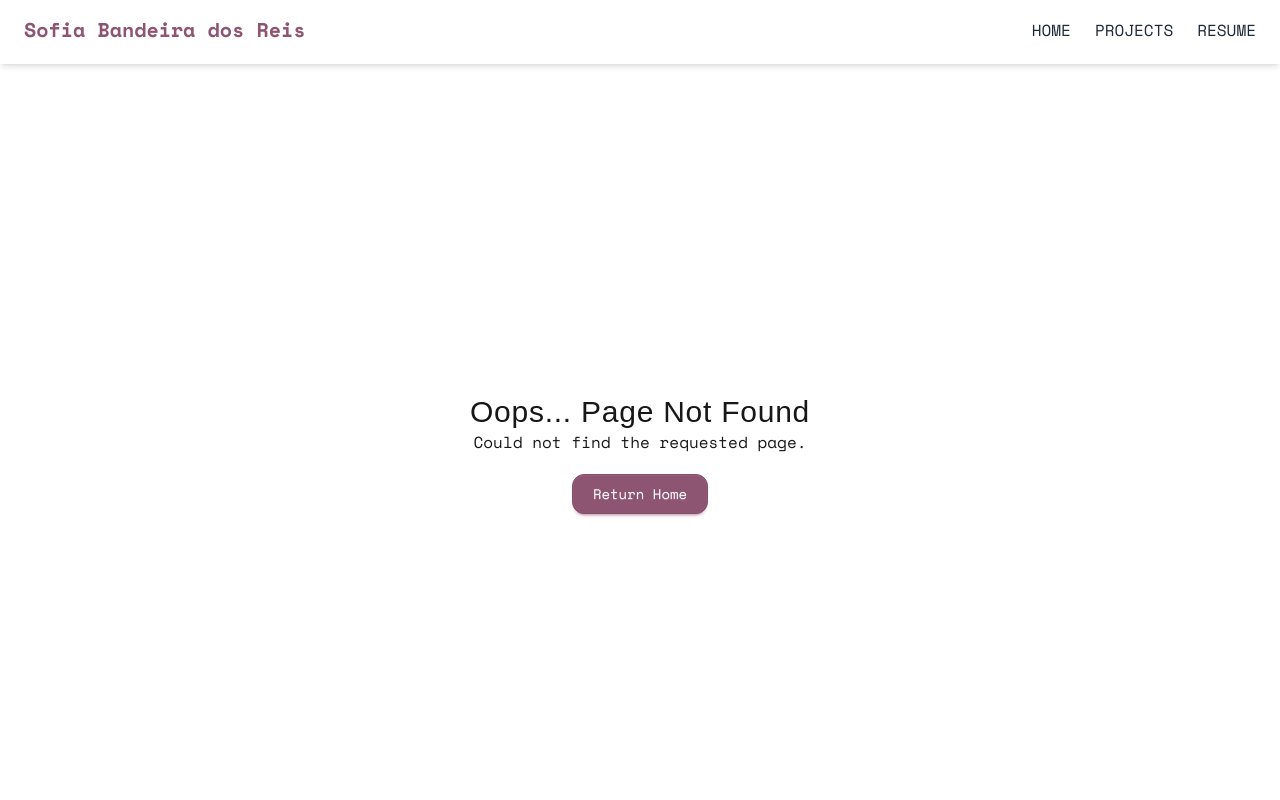
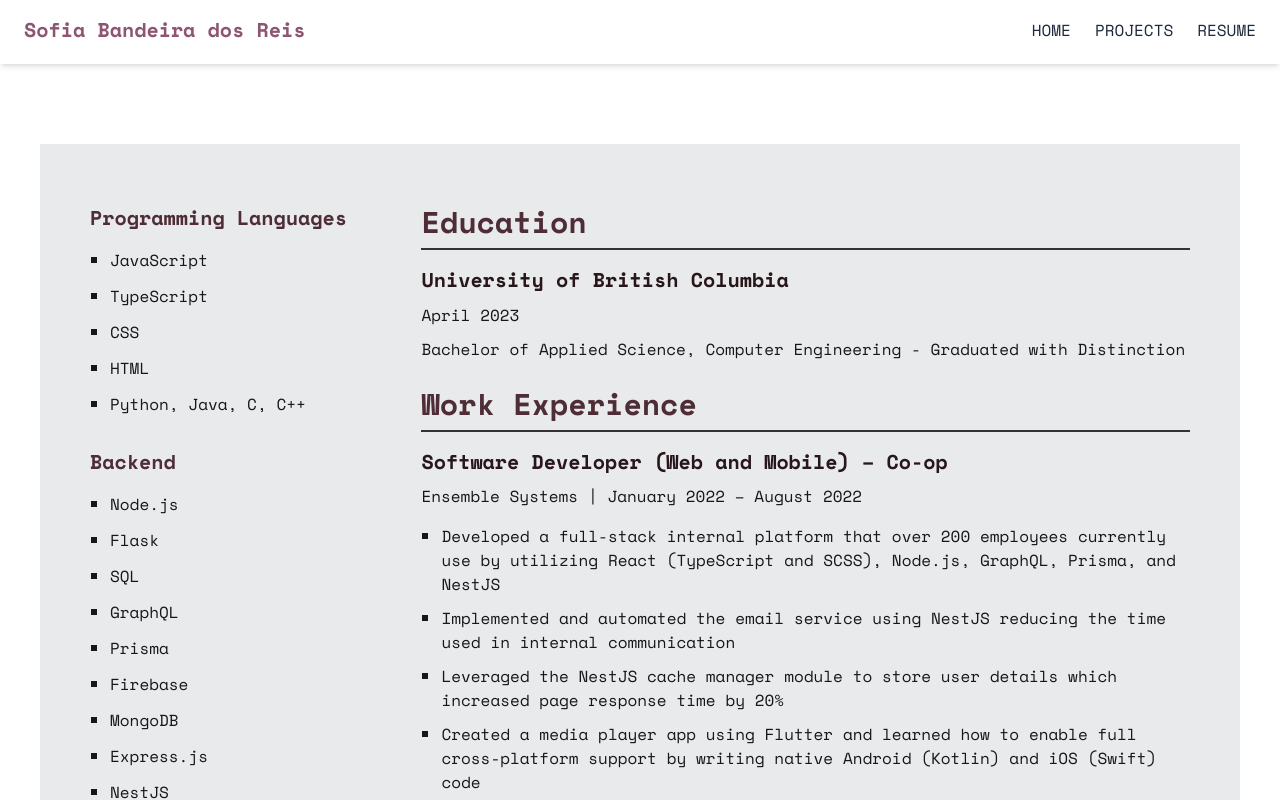
Before and after one commit to sofiareis/sofia-portfolio-2025, a Next.js app: page /resume in a window 1280 px wide. Before the commit this address had no page. Built offline with nearby package versions, Linux system fonts and the light colour scheme; a web font is replaced by a local one.

Commit message:
feat: Resume page and components

```diff
--- /dev/null
+++ b/src/app/resume/components/Education.tsx
@@ -0,0 +1,15 @@
+import { education } from "@/content/resume";
+
+const Education = () => {
+  return education.map((info, index) => (
+    <div className="flex flex-col" key={index}>
+      <p className="text-lg md:text-xl font-bold text-[#27161A] mb-1">
+        {info.heading}
+      </p>
+      <p className="my-[5px]">{info.wheredate}</p>
+      <p className="my-[5px]">{info.description}</p>
+    </div>
+  ));
+};
+
+export default Education;
--- /dev/null
+++ b/src/app/resume/components/Projects.tsx
@@ -0,0 +1,24 @@
+import { projects } from "@/content/resume";
+import Link from "next/link";
+
+const Projects = () => {
+  return (
+    <div>
+      {projects.map((info, index) => (
+        <div className="flex flex-col mb-5" key={index}>
+          <p className="my-[5px]">
+            {info.description}
+            <Link
+              href="/projects"
+              className="no-underline text-[#4E2D36] font-medium hover:font-semibold"
+            >
+              {info.link}
+            </Link>
+          </p>
+        </div>
+      ))}
+    </div>
+  );
+};
+
+export default Projects;
--- /dev/null
+++ b/src/app/resume/components/WorkExperience.tsx
@@ -0,0 +1,37 @@
+import { work } from "@/content/resume";
+
+const WorkExperience = () => {
+  return (
+    <div>
+      {work.map((info, index) => (
+        <div key={index} className="flex flex-col mb-5">
+          <p className="text-lg md:text-xl font-bold text-[#27161A] mb-1">
+            {info.heading}
+          </p>
+          <p className="mt-1 mb-4">{info.wheredate}</p>
+          <ul className="list-[square] pl-5">
+            {info.description.map((list, indexDescription) => (
+              <li key={indexDescription} className="pb-2.5">
+                {list}
+              </li>
+            ))}
+          </ul>
+          <div className="max-w-none">
+            <ul className="list-none flex flex-wrap m-0 p-0">
+              {info.skills.map((skill, indexSkill) => (
+                <li
+                  key={indexSkill}
+                  className="font-semibold bg-[rgba(153,153,153,0.2)] text-[#666] mr-5 mb-3 md:px-4 md:py-3 px-3 py-2 rounded-[5px]"
+                >
+                  {skill}
+                </li>
+              ))}
+            </ul>
+          </div>
+        </div>
+      ))}
+    </div>
+  );
+};
+
+export default WorkExperience;
--- /dev/null
+++ b/src/app/resume/page.tsx
@@ -0,0 +1,66 @@
+import { resume, skillSet } from "@/content/resume";
+import Education from "./components/Education";
+import WorkExperience from "./components/WorkExperience";
+import Projects from "./components/Projects";
+
+const Resume = () => {
+  return (
+    <div className="flex justify-center">
+      <div className="z-[1] flex w-full max-w-[1400px] flex-col mx-auto py-10 md:py-20 md:px-10 px-5">
+        <div className="md:grid md:grid-cols-[0.8fr_2fr] md:gap-6 md:items-start flex flex-col md:px-[50px] md:py-[60px] px-[20px] py-[30px] bg-[#E9EAEC]">
+          <div className="hidden invisible md:block md:visible md:mb-[25px]">
+            {skillSet.map((info, index) => (
+              <div key={index} className="flex flex-col mb-5">
+                <p className="text-xl font-bold text-[#4E2D36] mx-0 mb-1">
+                  {info.heading}
+                </p>
+                <ul className="list-[square] pl-5">
+                  {info.skills.map((skill, index) => (
+                    <li className="my-3" key={index}>
+                      {skill}
+                    </li>
+                  ))}
+                </ul>
+              </div>
+            ))}
+          </div>
+          <div className="md:hidden md:invisible block visible mb-5">
+            <div className="mb-4 border-b-2 border-b-[#333] border-solid">
+              <p className="text-2xl font-semibold text-[#4E2D36]">
+                Technical Skills
+              </p>
+            </div>
+            <div className="flex flex-col items-start self-start">
+              {skillSet.map((info, index) => (
+                <div key={index} className="flex flex-col">
+                  <p className="text-lg font-bold text-[#4E2D36] ">
+                    {info.heading}:
+                  </p>
+                  <p className="mx-0 mt-1 mb-4">{info.skills.join()}</p>
+                </div>
+              ))}
+            </div>
+          </div>
+          <div className="flex flex-col">
+            {resume.map((info, index) => (
+              <div key={index} className="mb-5">
+                <div className="mb-4 border-b-2 border-b-[#333] border-solid">
+                  <p className="font-semibold md:text-3xl text-2xl self-start text-[#4E2D36] pb-2">
+                    {info.title}
+                  </p>
+                </div>
+                <div className="flex flex-col items-start self-start">
+                  {info.title == "Education" && <Education />}
+                  {info.title == "Work Experience" && <WorkExperience />}
+                  {info.title == "Projects" && <Projects />}
+                </div>
+              </div>
+            ))}
+          </div>
+        </div>
+      </div>
+    </div>
+  );
+};
+
+export default Resume;
```
